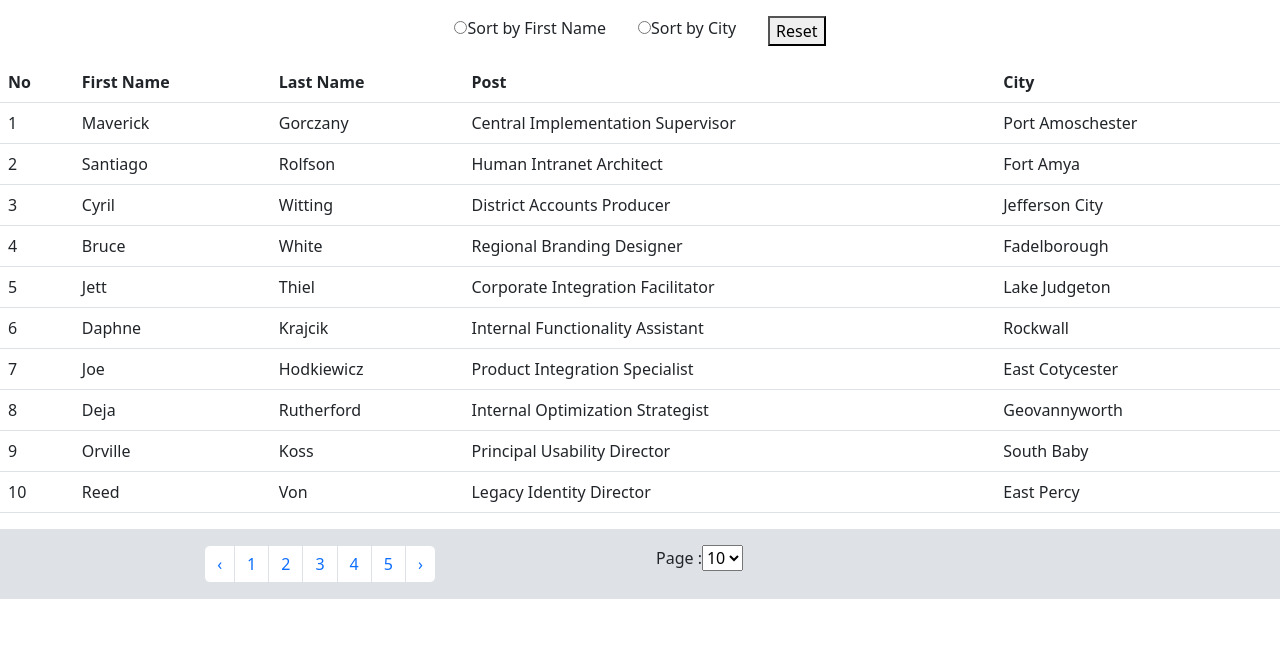
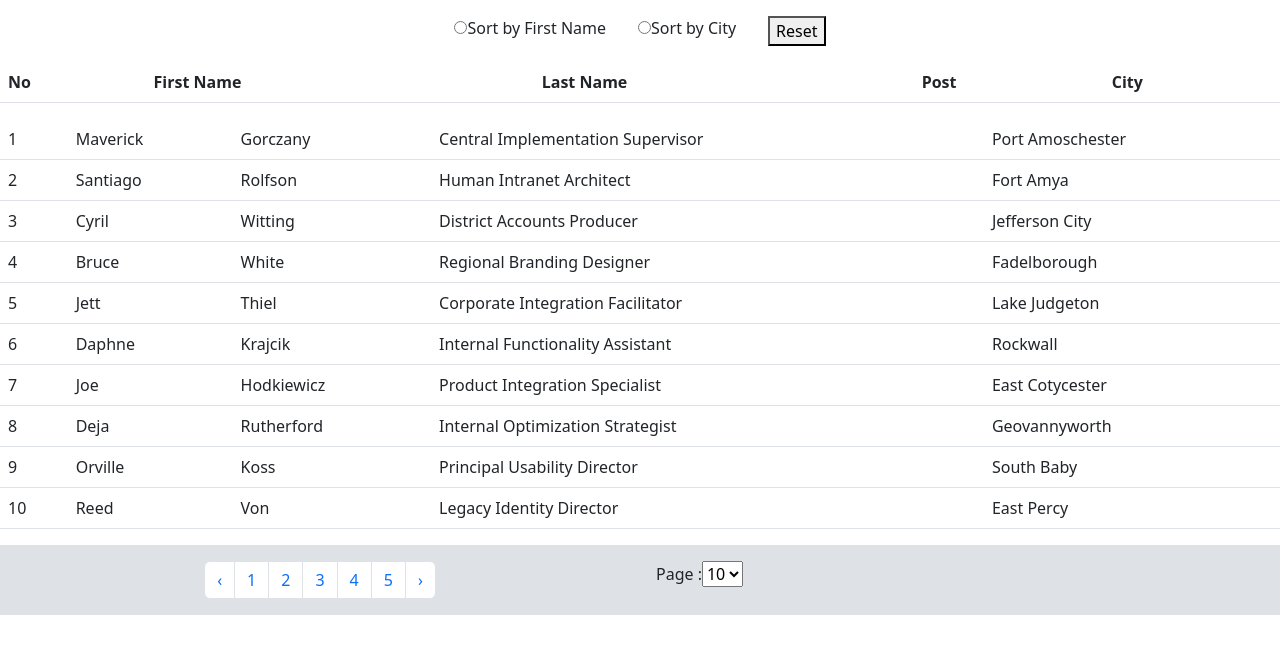
Before and after one commit to jkvaland17/React_Demo2, a React (Create React App) app: page / in a window 1280 px wide. Shown: the top 654 px of the page. Built offline with nearby package versions, Linux system fonts and the light colour scheme.

Commit message:
21022023

```diff
--- a/src/component/Demo.js
+++ b/src/component/Demo.js
@@ -1,11 +1,9 @@
 import React, { useState, useEffect } from "react";
-import { Table } from "react-bootstrap";
 import PagePagination from "./Pagination";
 import Data from "../component/Data.json";
 import TableData from "../component/TableData";
 import Header from "../component/Header";
 import Sorting from "./Sorting";
-import OptionData from "./OptionData";
 
 const Demo = () => {
   const [data, setData] = useState([]);
@@ -15,7 +13,6 @@ const Demo = () => {
   useEffect(() => {
     setData(Data);
   }, []);
-  console.log(page);
 
   const SortBy = () => {
     "name";
@@ -33,16 +30,13 @@ const Demo = () => {
     const pageValue = Number(e.target.value);
     setShowPerPage(pageValue);
   };
-  const filteredData = data.slice(page * showPerPage, (page + 1) * showPerPage);
   const header = ["No", "First Name", "Last Name", "Post", "City"];
   return (
     <>
       <div className="table_data">
         <Sorting handleSort={handleSort} reset={reset} />
-        <Table>
-          <Header header={header} />
-          <TableData filteredData={filteredData} />
-        </Table>
+        <Header header={header} />
+        <TableData data={data} page={page} showPerPage={showPerPage} />
       </div>
       <div className="main_pagination">
         <PagePagination
@@ -51,8 +45,8 @@ const Demo = () => {
           total={data.length}
           page={page}
           setPage={setPage}
+          changeOption={changeOption}
         />
-        <OptionData changeOption={changeOption} />
       </div>
     </>
   );
--- a/src/component/Header.js
+++ b/src/component/Header.js
@@ -1,8 +1,9 @@
 import React from "react";
-
+import { Table } from "react-bootstrap";
 const Header = ({header}) => {
   return (
     <>
+    <Table>
     <thead>
       <tr>
         {header.map((item, index) => {
@@ -10,6 +11,7 @@ const Header = ({header}) => {
         })}
       </tr>
       </thead>
+      </Table>
     </>
   );
 };
--- a/src/component/OptionData.js
+++ /dev/null
@@ -1,18 +0,0 @@
-import React from "react";
-
-const OptionData = ({ changeOption }) => {
-  return (
-    <>
-      <div className="option_btn">
-        Page :
-        <select onChange={changeOption}>
-          <option value={10}>10</option>
-          <option value={20}>20</option>
-          <option value={30}>30</option>
-        </select>
-      </div>
-    </>
-  );
-};
-
-export default OptionData;
--- a/src/component/Pagination.js
+++ b/src/component/Pagination.js
@@ -7,6 +7,7 @@ const PagePagination = ({
   total,
   page,
   setPage,
+  changeOption,
 }) => {
   // eslint-disable-next-line no-unused-vars
   const [counter, setcounter] = useState(1);
@@ -45,6 +46,14 @@ const PagePagination = ({
           />
         </Pagination>
       </div>
+      <div className="option_btn">
+        Page :
+        <select onChange={changeOption}>
+          <option value={10}>10</option>
+          <option value={20}>20</option>
+          <option value={30}>30</option>
+        </select>
+      </div>
     </>
   );
 };
--- a/src/component/TableData.js
+++ b/src/component/TableData.js
@@ -1,8 +1,11 @@
 import React from "react";
+import { Table } from "react-bootstrap";
 
-const Table = ({ filteredData }) => {
+const TableData = ({ data, page, showPerPage }) => {
+  const filteredData = data.slice(page * showPerPage, (page + 1) * showPerPage);
   return (
     <>
+      <Table>
         <tbody className="contain">
           {filteredData.map(({ id, name, lastname, post, city }) => (
             <tr key={id}>
@@ -14,8 +17,9 @@ const Table = ({ filteredData }) => {
             </tr>
           ))}
         </tbody>
+      </Table>
     </>
   );
 };
 
-export default Table;
+export default TableData;
```
Lines whose indentation alone changed are shown as unchanged.
